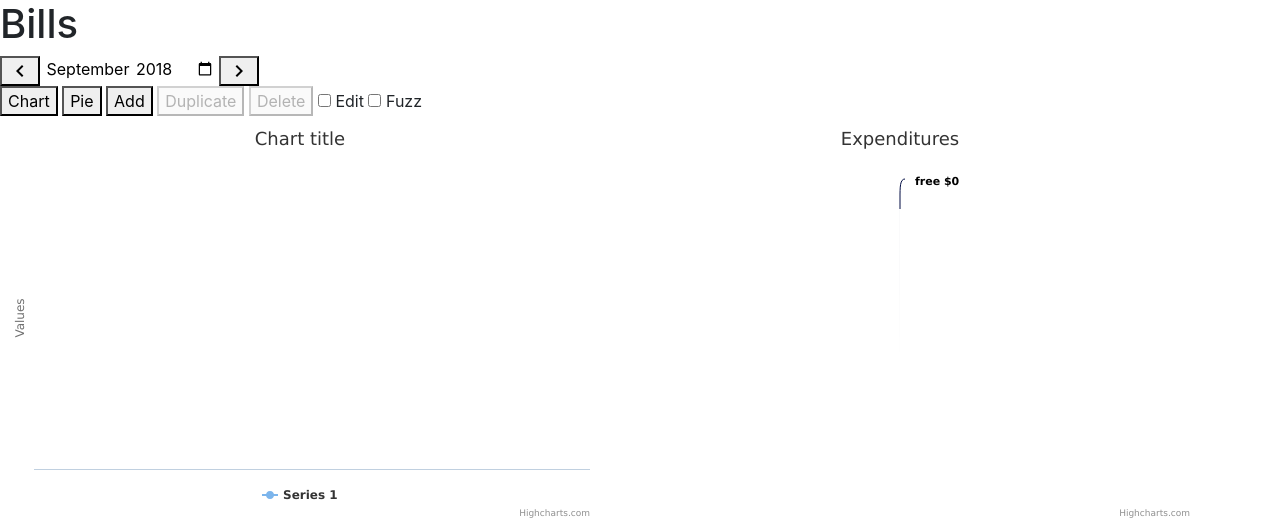
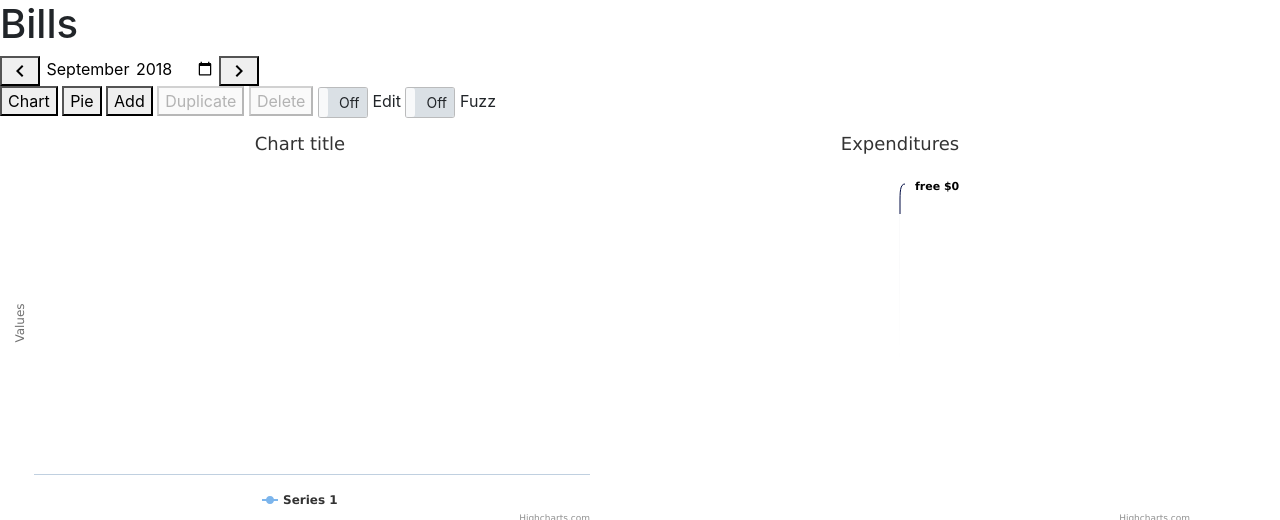
Before and after one commit to jnwatts/bills, a PHP site: page / in a window 1280 px wide. Shown: the top 520 px of the page. Run offline with PHP 8.4, Linux system fonts and the light colour scheme; data that the repository does not hold is empty; a stand-in replaces the project's code that opens the database connection.

Commit message:
index: Replace checkboxes with bs-toggle

```diff
--- a/index.php
+++ b/index.php
@@ -35,11 +35,11 @@ require("config.php");
       <button data-bind="click: duplicateItems, enable: itemsSelected" title="Duplicate selected items to next month">Duplicate</button>
       <button data-bind="click: deleteItems, enable: itemsSelected">Delete</button>
       <label>
-        <input type="checkbox" data-bind="checked: editMode">
+        <input type="checkbox" data-size="small" data-bind="bootstrapToggleOn: editMode">
         Edit
       </label>
       <label>
-        <input type="checkbox" data-bind="checked: fuzzMode">
+        <input type="checkbox" data-size="small" data-bind="bootstrapToggleOn: fuzzMode">
         Fuzz
       </label>
     </div>
```
